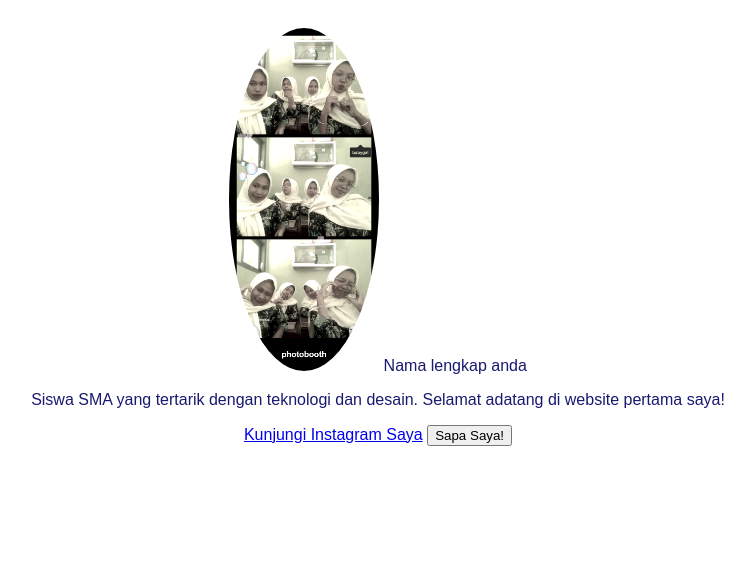
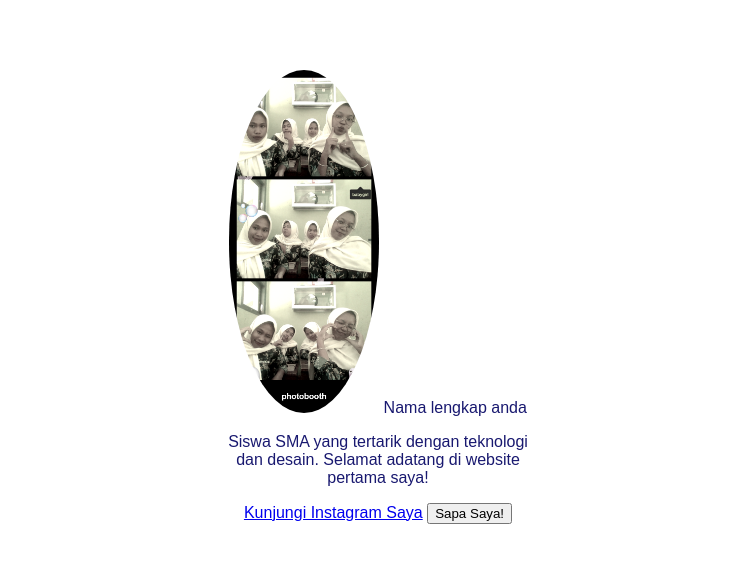
Before and after one commit to NANOOZIDD/AKUMANIS, a plain HTML site: page index.html in a window 1280 px wide. Shown: the whole page, without its empty margins (262-1017 px from the left). Drawn offline with Linux system fonts and the light colour scheme.

Commit message:
Update style.css

```diff
--- a/style.css
+++ b/style.css
@@ -1,7 +1,7 @@
 body {
   background-color: #FFFFEO; /* Warna kuning cerah */
   font-family: Arial, sans-serif; /* Jenis huruf yang bersih dan mudah dibaca */
-  color: #191970; /* Warna teks utama (Biru Gelap) /*
+  color: #191970; /* Warna teks utama (Biru Gelap) */
 }
 
 .kartu-profil {
@@ -9,8 +9,8 @@ body {
   margin: 50px auto ; /* 50px jarak atas/bawah, auto menengahkan kiri/kanan */
   padding: 20px;
   background-color: white;
-  border-radius-color: 15px; /* Membuat sudut menjadi melengkung */
-  box-shadow: 0 4px 8px rgba (0,0,0,0.1) /*
+  border-radius: 15px; /* Membuat sudut menjadi melengkung */
+  box-shadow: 0 4px 8px rgba (0,0,0,0.1); /* Efek bayangan */
   text-align: center; /* Menengahkan semua teks di dalam kartu */
   }
 
@@ -19,6 +19,3 @@ body {
   width: 150px;
   border-radius: 50%; /* Trik untuk membuat gambar persegi menjadi lingkaran sempurna */
 }
-.kartu-profil {
-  text-align: center; /* Menengahkan semua teks di dalam kartu */
-}
```
